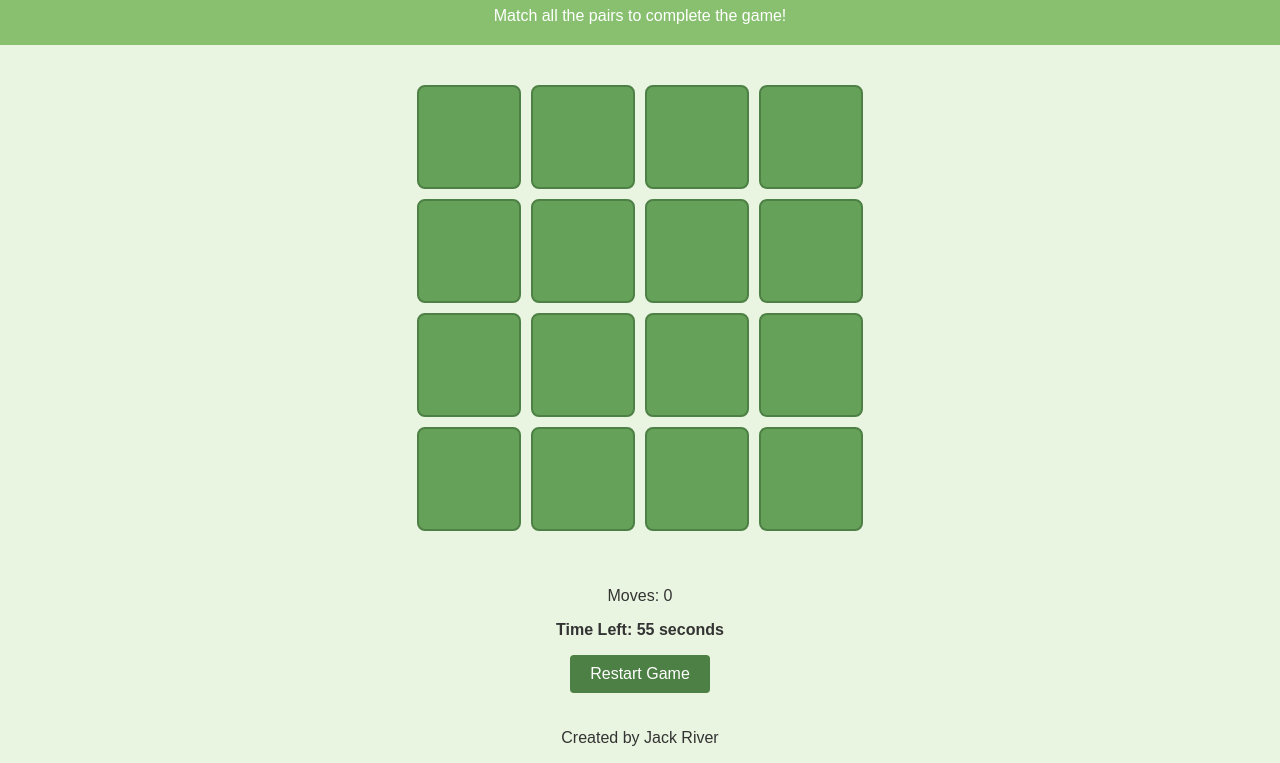
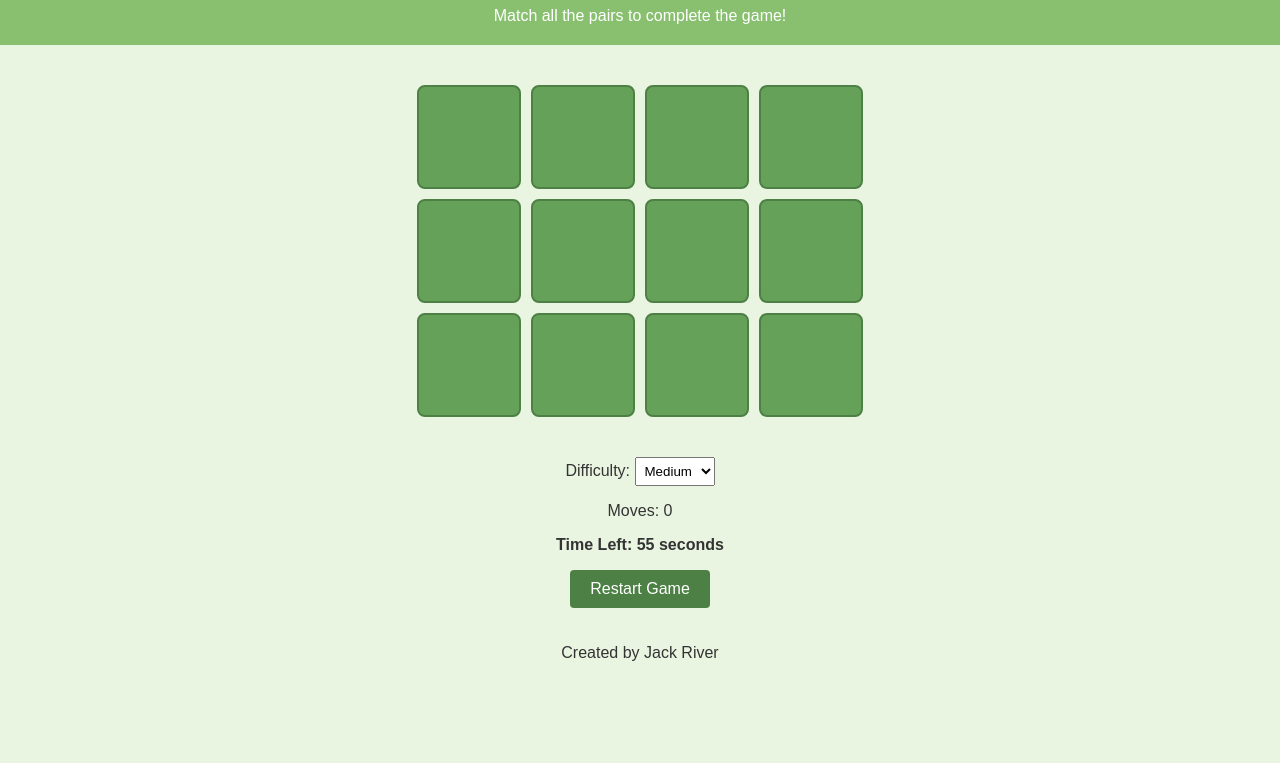
Before and after one commit to bip-river/tree-memory-match-game, a plain HTML site: page index.html in a window 1280 px wide. Shown: the part 60-823 px from the top of the page. After the commit the page ends 800 px from the top, so only its background shows below. Drawn offline with Linux system fonts and the light colour scheme.

Commit message:
Add difficulty levels

```diff
--- a/index.html
+++ b/index.html
@@ -14,6 +14,14 @@
   <main class="main">
     <section class="game-board" id="game-board"></section>
     <div class="scoreboard">
+      <div class="scoreboard__difficulty">
+        <label for="difficulty-select">Difficulty:</label>
+        <select id="difficulty-select">
+          <option value="easy">Easy</option>
+          <option value="medium" selected>Medium</option>
+          <option value="hard">Hard</option>
+        </select>
+      </div>
       <p class="scoreboard__moves">Moves: <span class="scoreboard__move-counter" id="move-counter">0</span></p>
       <p class="scoreboard__timer">Time Left: <span id="timer">60</span> seconds</p>
       <p class="scoreboard__status-message" id="status-message"></p>
--- a/js/board.js
+++ b/js/board.js
@@ -4,10 +4,11 @@ import { CONFIG } from './config.js';
 
 const trees = ['🌲', '🌳', '🌴', '🎄', '🍁', '🍂', '🌱', '🍃'];
 
-export function createBoard() {
+export function createBoard(pairCount = trees.length) {
     const board = document.getElementById('game-board');
     board.innerHTML = '';
-    const symbols = shuffle([...trees, ...trees]);
+    const selectedTrees = trees.slice(0, pairCount);
+    const symbols = shuffle([...selectedTrees, ...selectedTrees]);
     setGridColumns(board, symbols.length);
 
     symbols.forEach((symbol, index) => {
@@ -39,6 +40,6 @@ export function initializeBoard() {
     });
 }
 
-export function resetBoard() {
-    createBoard();
+export function resetBoard(pairCount = trees.length) {
+    createBoard(pairCount);
 }
--- a/js/config.js
+++ b/js/config.js
@@ -3,3 +3,9 @@ export const CONFIG = {
     CARD_SIZE: 100,
     GRID_MAX_WIDTH: 600,
 };
+
+export const DIFFICULTIES = {
+    easy: { pairs: 4, time: 90 },
+    medium: { pairs: 6, time: 60 },
+    hard: { pairs: 8, time: 45 },
+};
--- a/js/game.js
+++ b/js/game.js
@@ -1,17 +1,18 @@
 import { createBoard, initializeBoard } from './board.js';
 import { setMoveCounter, updateStatusMessage } from './ui.js';
-import { CONFIG } from './config.js';
+import { DIFFICULTIES } from './config.js';
 
 class Game {
     constructor() {
+        this.difficulty = 'medium';
         this.moves = 0;
         this.matchedCards = 0;
         this.timer = null; // Timer interval ID
-        this.timeLeft = 60; // Time left in seconds
+        this.timeLeft = DIFFICULTIES[this.difficulty].time; // Time left in seconds
     }
 
     startTimer() {
-        this.timeLeft = 60; // Reset the timer
+        this.timeLeft = DIFFICULTIES[this.difficulty].time; // Reset the timer
         document.getElementById('timer').textContent = this.timeLeft;
         this.timer = setInterval(() => {
             this.timeLeft--;
@@ -27,6 +28,11 @@ class Game {
         document.getElementById('reset-button').addEventListener('click', () => {
             this.resetGame();
         });
+        const difficultySelect = document.getElementById('difficulty-select');
+        difficultySelect.addEventListener('change', (e) => {
+            this.difficulty = e.target.value;
+            this.resetGame();
+        });
         initializeBoard();
         this.resetGame();
     }
@@ -39,9 +45,6 @@ class Game {
     handleMatch() {
         this.matchedCards += 2;
         const totalCards = document.querySelectorAll('.game-board__card').length;
-        if (this.matchedCards === totalCards) {
-            updateStatusMessage('You won! 🎉');
-        }
         if (this.matchedCards === totalCards) {
             clearInterval(this.timer); // Stop the timer
             updateStatusMessage('You won! 🎉');
@@ -63,7 +66,7 @@ class Game {
         this.matchedCards = 0;
         setMoveCounter(this.moves);
         updateStatusMessage('');
-        createBoard();
+        createBoard(DIFFICULTIES[this.difficulty].pairs);
         this.startTimer(); // Start a new timer
     }
 }
--- a/styles.css
+++ b/styles.css
@@ -93,6 +93,14 @@ body {
     margin-top: 20px;
 }
 
+.scoreboard__difficulty {
+    margin-bottom: 10px;
+}
+
+.scoreboard__difficulty select {
+    padding: 5px;
+}
+
 .scoreboard__reset-button {
     padding: 10px 20px;
     background-color: var(--color-button-bg);
```
Also changed, not shown: 1 other file.
